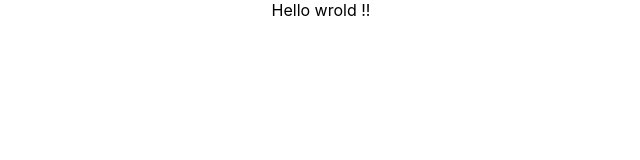
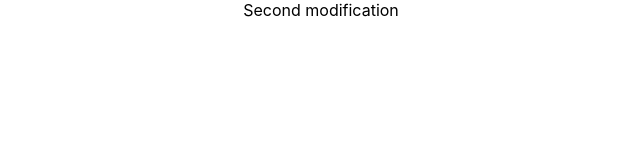
Before and after one commit to BOUKRAYEA/MERN-Contact-List, a React (Create React App) app in the folder client/: page / in a window 1280 px wide. Shown: the top 160 px of the page, without its empty margins (319-959 px from the left). Built offline with nearby package versions, Linux system fonts and the light colour scheme.

Commit message:
second changement

```diff
--- a/client/src/App.js
+++ b/client/src/App.js
@@ -4,7 +4,7 @@ import './App.css';
 function App() {
   return (
     <div className="App">
-    Hello wrold !!
+      Second modification
     </div>
   );
 }
```
